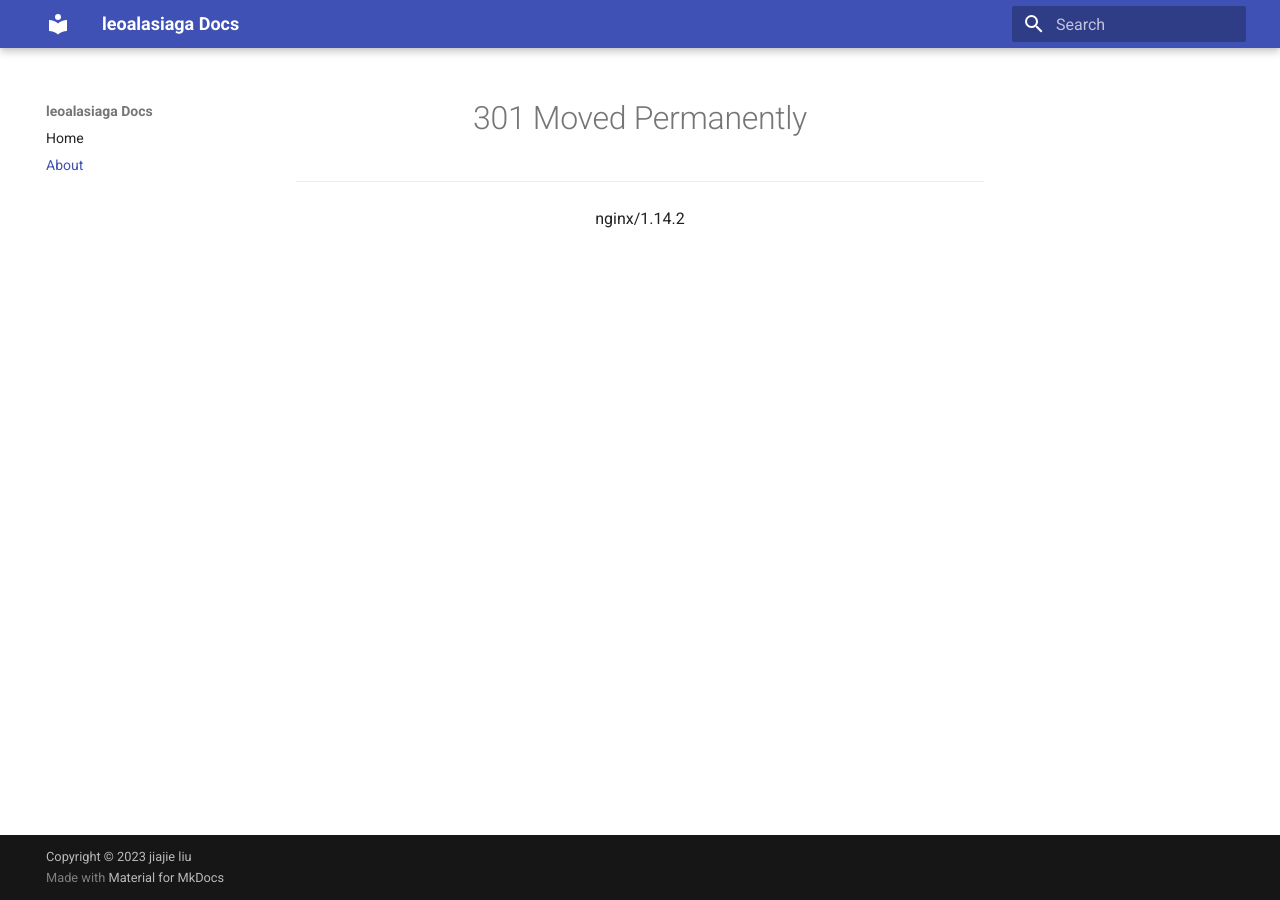
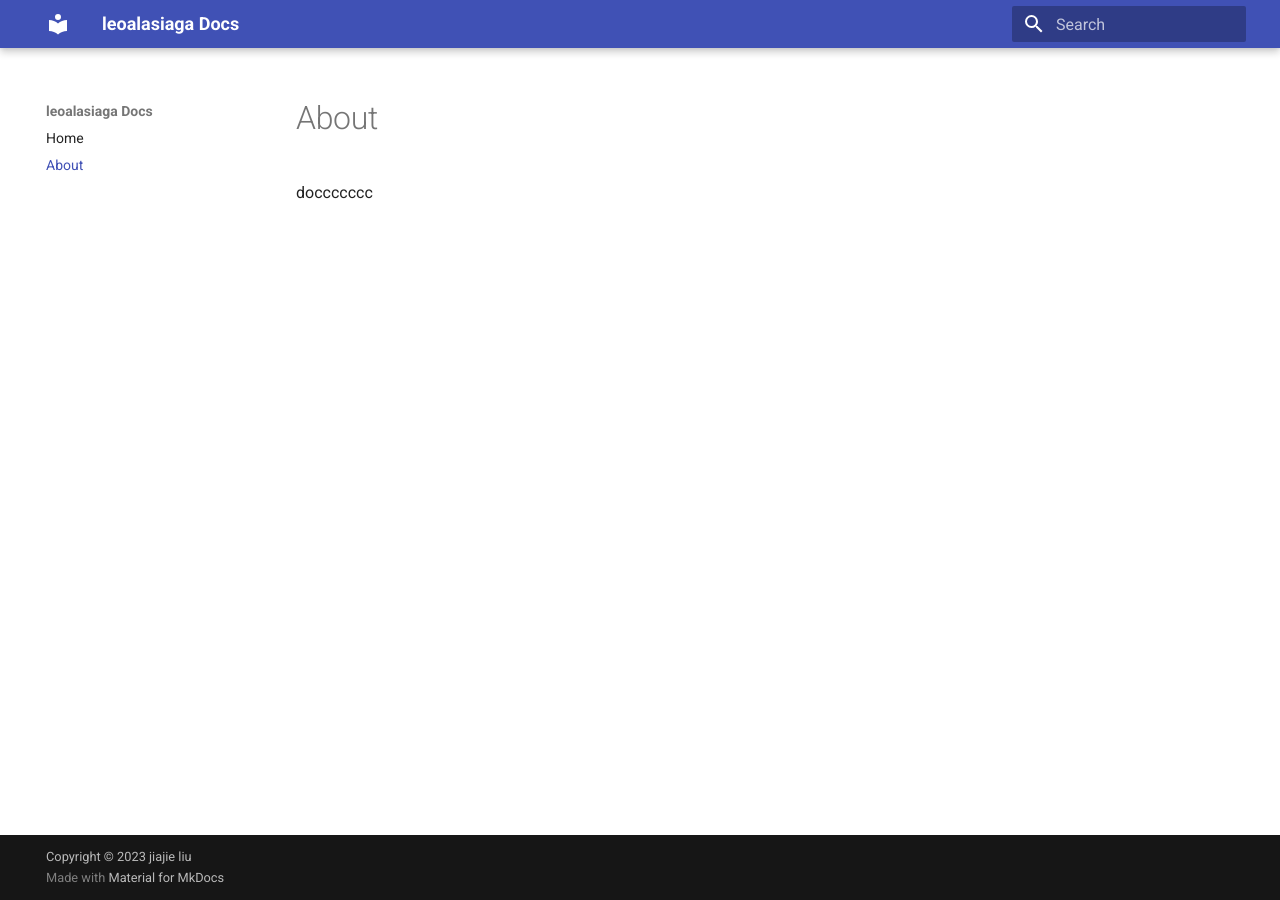
Before and after one commit to leoalasiga/leoalasiga.github.io, an MkDocs documentation site: the page built from docs/about.md, in a window 1280 px wide. Built offline with MkDocs 1.6.1 and Material for MkDocs 9.7.7, drawn with Linux system fonts in a browser that asks for light colours.

Commit message:
test pipeline

```diff
--- a/docs/about.md
+++ b/docs/about.md
@@ -1,7 +1 @@
-<html>
-<head><title>301 Moved Permanently</title></head>
-<body bgcolor="white">
-<center><h1>301 Moved Permanently</h1></center>
-<hr><center>nginx/1.14.2</center>
-</body>
-</html>
+doccccccc
```
